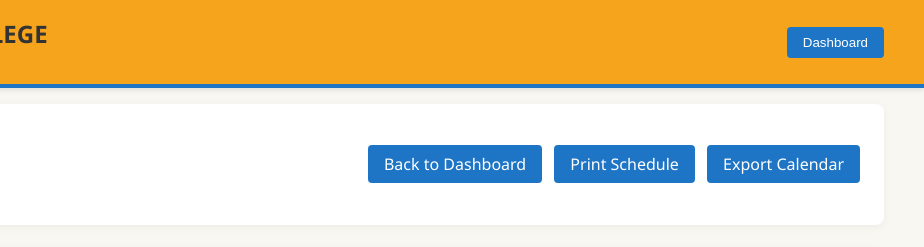
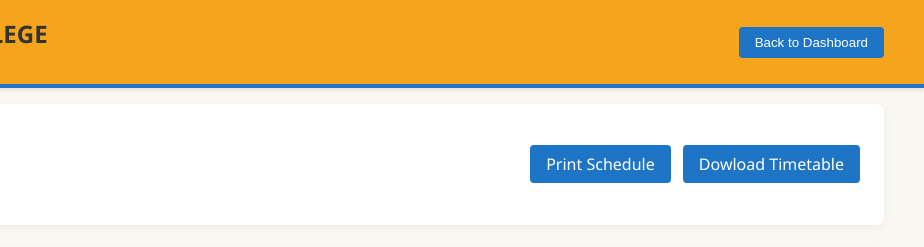
Before and after one commit to Uwami-Mgxekwa/student-portal, a plain HTML site: page pages/schedule.html in a window 1280 px wide. Shown: the top 247 px of the page, 356-1280 px from the left. Drawn offline with Linux system fonts and the light colour scheme.

Commit message:
schedule update

```diff
--- a/js/schedule-script.js
+++ b/js/schedule-script.js
@@ -0,0 +1,3 @@
+function openDashboard(){
+    window.location.href = '../pages/dashboard.html';
+}
--- a/pages/schedule.html
+++ b/pages/schedule.html
@@ -19,7 +19,7 @@
                 </div>
             </div>
             <div>
-                <button class="btn" onclick="window.location.href = '../pages/dashboard.html'">Dashboard</button>
+                <button class="btn" onclick="openDashboard()">Back to Dashboard</button>
             </div>
         </div>
     </header>
@@ -28,9 +28,8 @@
         <div class="page-title">
             <h2>My Class Schedule</h2>
             <div class="btn-group">
-                <a href="#" class="btn">Back to Dashboard</a>
                 <a href="#" class="btn">Print Schedule</a>
-                <a href="#" class="btn">Export Calendar</a>
+                <a href="#" class="btn">Dowload Timetable</a>
             </div>
         </div>
 
```
